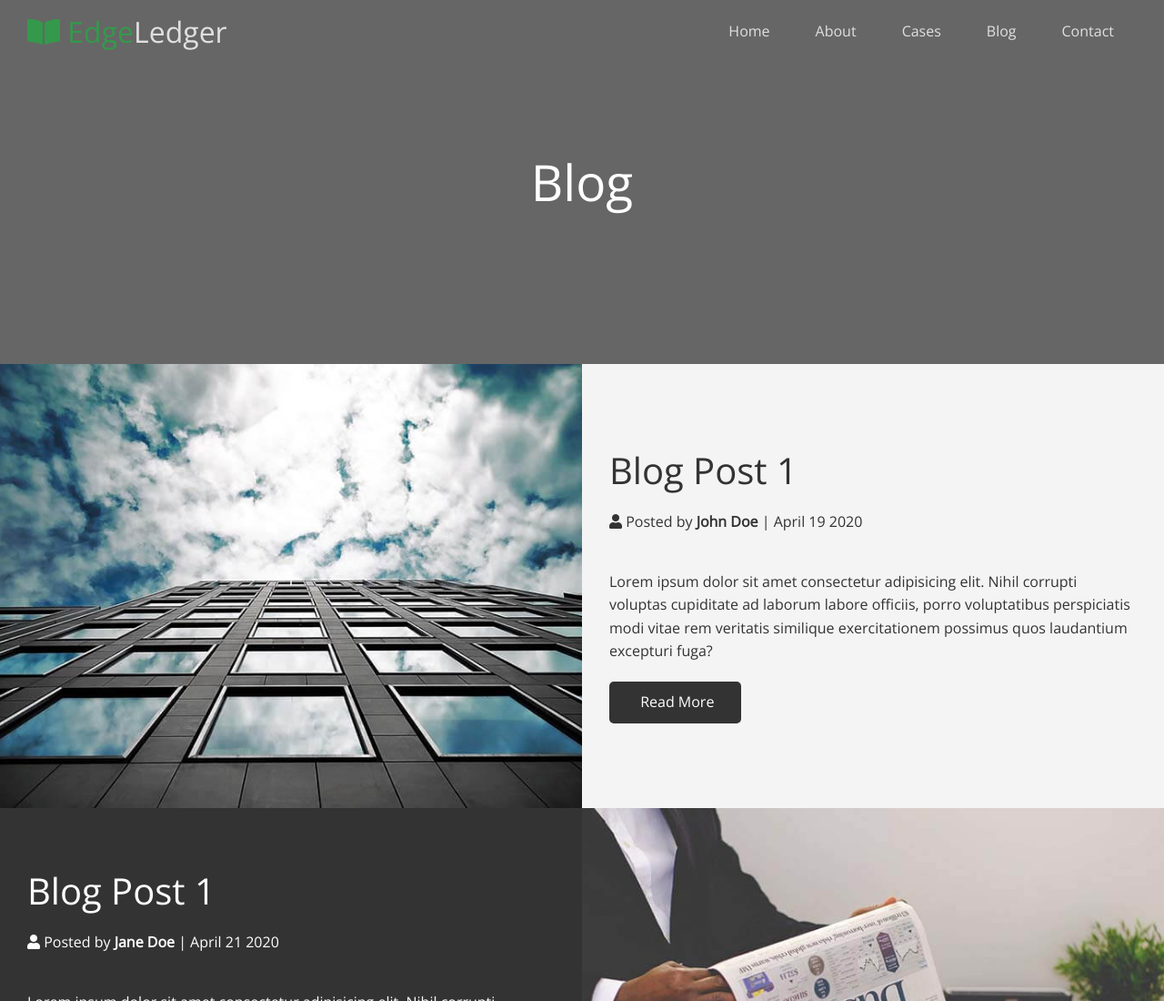
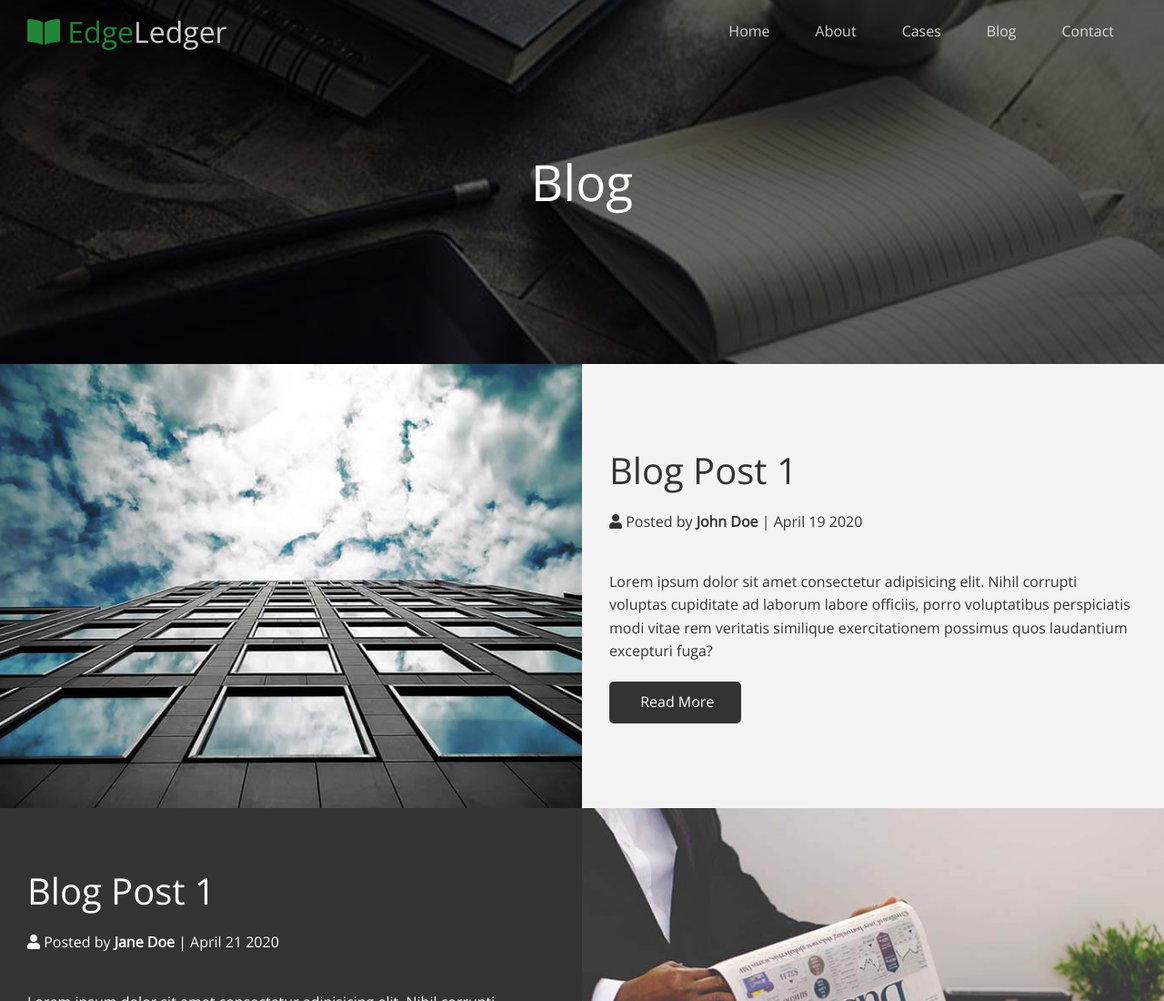
Before and after one commit to puzzi22/EdgeLedger, a plain HTML site: page blog.html in a window 1280 px wide. Shown: the top 1100 px of the page at 91% size. Drawn offline with nearby package versions, Linux system fonts and the light colour scheme.

Commit message:
Add files via upload

```diff
--- a/css/style.css
+++ b/css/style.css
@@ -75,7 +75,7 @@ img {
 
 /* Header */
 .hero {
-   background: url(./img/home/showcase.jpg) no-repeat center center/cover;
+   background: url(../img/home/showcase.jpg) no-repeat center center/cover;
    height: 100vh;
    position: relative;
    color: #fff;
@@ -116,7 +116,7 @@ img {
 }
 
 .hero.blog {
-   background: url(./img/home/blog.jpg) no-repeat center center/cover;
+   background: url(../img/home/blog.jpg) no-repeat center center/cover;
    height: 50vh;
 }
 
```
